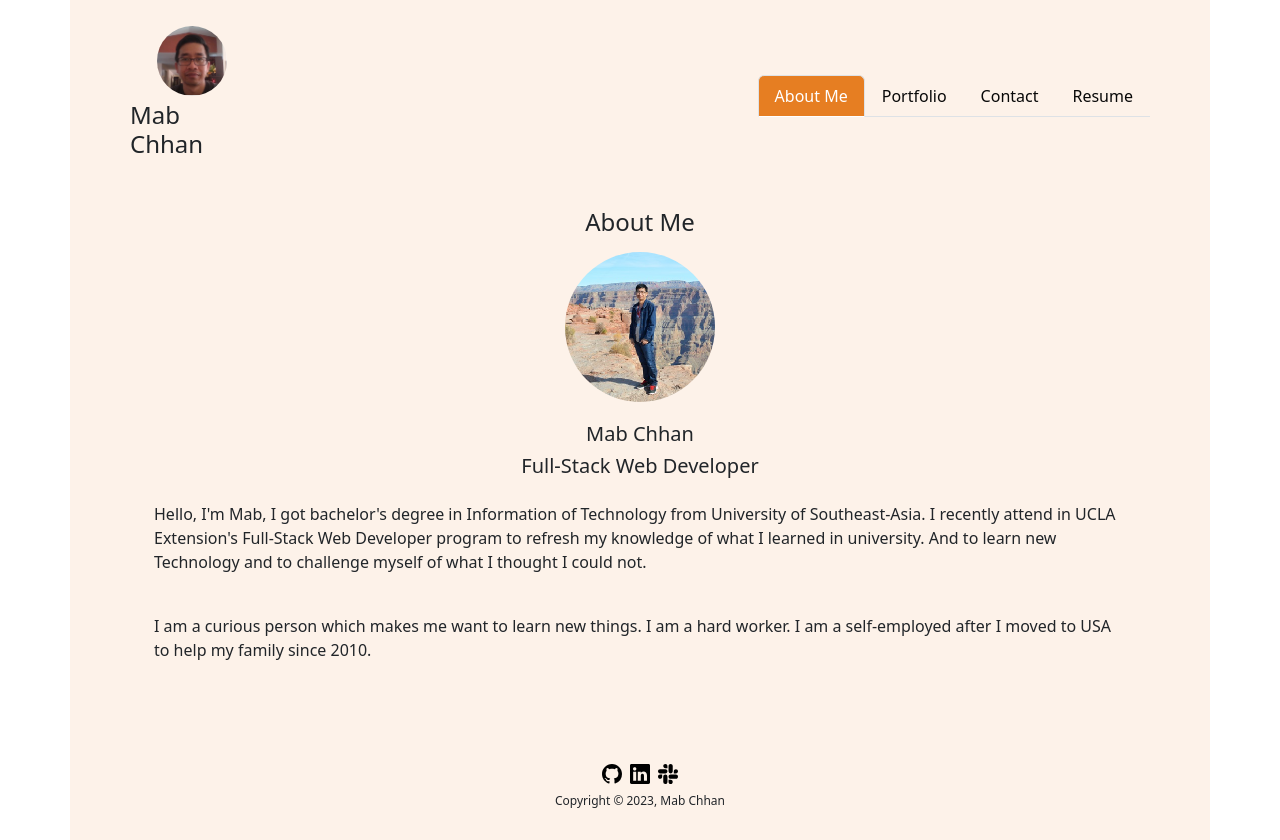
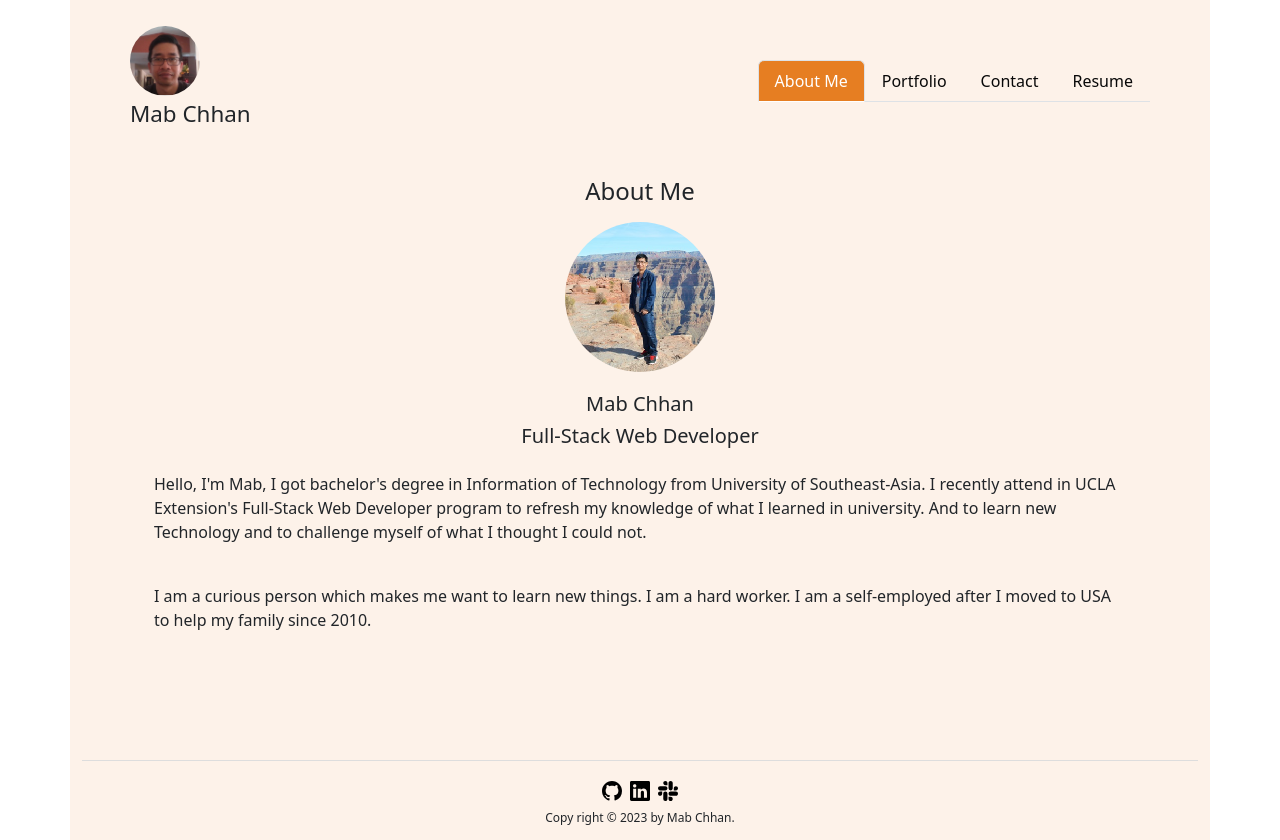
Before and after one commit to mabchhan/React-My-Portfolio, a React (Create React App) app: page / in a window 1280 px wide. Built offline with nearby package versions, Linux system fonts and the light colour scheme.

Commit message:
edit style

```diff
--- a/src/components/Footer/index.js
+++ b/src/components/Footer/index.js
@@ -3,8 +3,8 @@ import React from "react";
 // import linkin from "../../assets/images/Linkin.png";
 function Footer() {
   return (
-    <footer className="foot-height pb-3 ">
-      <div className="container text-center ">
+    <footer className="foot-height pb-3">
+      <div className="container text-center mt-3 ">
         <div className="row mb-2">
           {/* <div className="col"></div> */}
           <div className="col">
@@ -71,7 +71,7 @@ function Footer() {
           {/* <div className="col"></div> */}
         </div>
         <div className="row justify-content-center foot-font ">
-          Copyright © 2023, Mab Chhan
+          Copy right &copy; 2023 by Mab Chhan.
         </div>
       </div>
     </footer>
--- a/src/components/Header/index.js
+++ b/src/components/Header/index.js
@@ -14,8 +14,8 @@ function Header() {
         return <Contact />;
       case "Portfolio":
         return <Portfolio />;
-      //   case "resume":
-      //     return <Resume></Resume>;
+      // case "Resume":
+      //   return <Resume />;
       default:
         return <About />;
     }
@@ -25,15 +25,22 @@ function Header() {
       <div className="container container-header">
         <div className="row  mt-3 mx-4">
           <div className="col ">
-            <div className="col-3 d-flex flex-column  align-items-center justify-content-center ">
+            <div
+              id="logo"
+              className="d-flex flex-xl-column flex-lg-row  align-items-start  "
+            >
+              <div>
                 <a href={<About />}>
                   <img
                     src={require("../../assets/images/my profile.jpg")}
                     alt="Mab Chhan Picture"
-                  className="my-profile"
+                    className="my-profile "
                   />
                 </a>
-              <h4>Mab Chhan</h4>
+              </div>
+              <div>
+                <h3>Mab Chhan</h3>
+              </div>
             </div>
           </div>
 
--- a/src/components/Portfolio/index.js
+++ b/src/components/Portfolio/index.js
@@ -34,8 +34,8 @@ function Portfolio() {
     },
   ];
   return (
-    <div>
-      <div className="d-flex flex-wrap justify-content-center bg-info">
+    <div className="row">
+      <div className="d-flex flex-wrap justify-content-center mb-5 ">
         {projects.map((project) => (
           <Project props={project} />
         ))}
--- a/src/components/Project/index.js
+++ b/src/components/Project/index.js
@@ -1,14 +1,11 @@
 function Project({ props }) {
   const { name, link, repo } = props;
   return (
-    <div className="">
-      <img
-        src={require(`../../assets/images/${name}.jpg`)}
-        alt={name}
-        className="m-3 "
-      />
+    <div className="project-container">
+      <div className="project" key={name}>
+        <img src={require(`../../assets/images/${name}.jpg`)} alt={name} />
 
-      <div className="p-3 text-center">
+        <div className="px-3 pb-3 text-center">
           {/* <h4>{name}</h4> */}
           <a
             href={link}
@@ -31,6 +28,7 @@ function Project({ props }) {
           </a>
         </div>
       </div>
+    </div>
   );
 }
 
--- a/src/index.css
+++ b/src/index.css
@@ -32,8 +32,9 @@ code {
   width: 70px;
   height: 70px;
   border-radius: 50%;
-  justify-content: center;
+  /* justify-content: center; */
   margin-bottom: 5px;
+  align-items: center;
 }
 
 form {
@@ -69,6 +70,7 @@ textarea {
 
 .foot-height {
   height: 10vh;
+  border-top: 1px solid #ddd;
 }
 
 .foot-font {
@@ -81,6 +83,7 @@ textarea {
 }
 
 .nav-tabs > li > a {
+  font-size: 16px;
   color: #080808;
 }
 
@@ -90,3 +93,39 @@ textarea {
   height: 150px;
   margin-bottom: 20px;
 }
+
+.project {
+  box-shadow: 0 24px 48px rgba(0, 0, 0, 0.09);
+  border-radius: 11px;
+  /* margin: 4px 8px 10px 8px; */
+  /* overflow: hidden; */
+  transition: all 0.4s;
+}
+.project:hover {
+  transform: translateY(-12px);
+}
+
+.project-container {
+  padding: 36px;
+}
+
+@media (max-width: 1399px) {
+  #logo h3 {
+    font-size: 1.4rem;
+  }
+}
+
+@media (max-width: 1199px) {
+  #logo .col-3 {
+    width: 50%;
+  }
+  #logo a {
+    margin-right: 10px;
+  }
+}
+
+@media (max-width: 992px) {
+  #logo h3 {
+    font-size: 1.4rem;
+  }
+}
```
Also changed, not shown: package.json (+6 -2 lines), 1 other file (tests, documents, lock files or other folders). Lines whose indentation alone changed are shown as unchanged.
